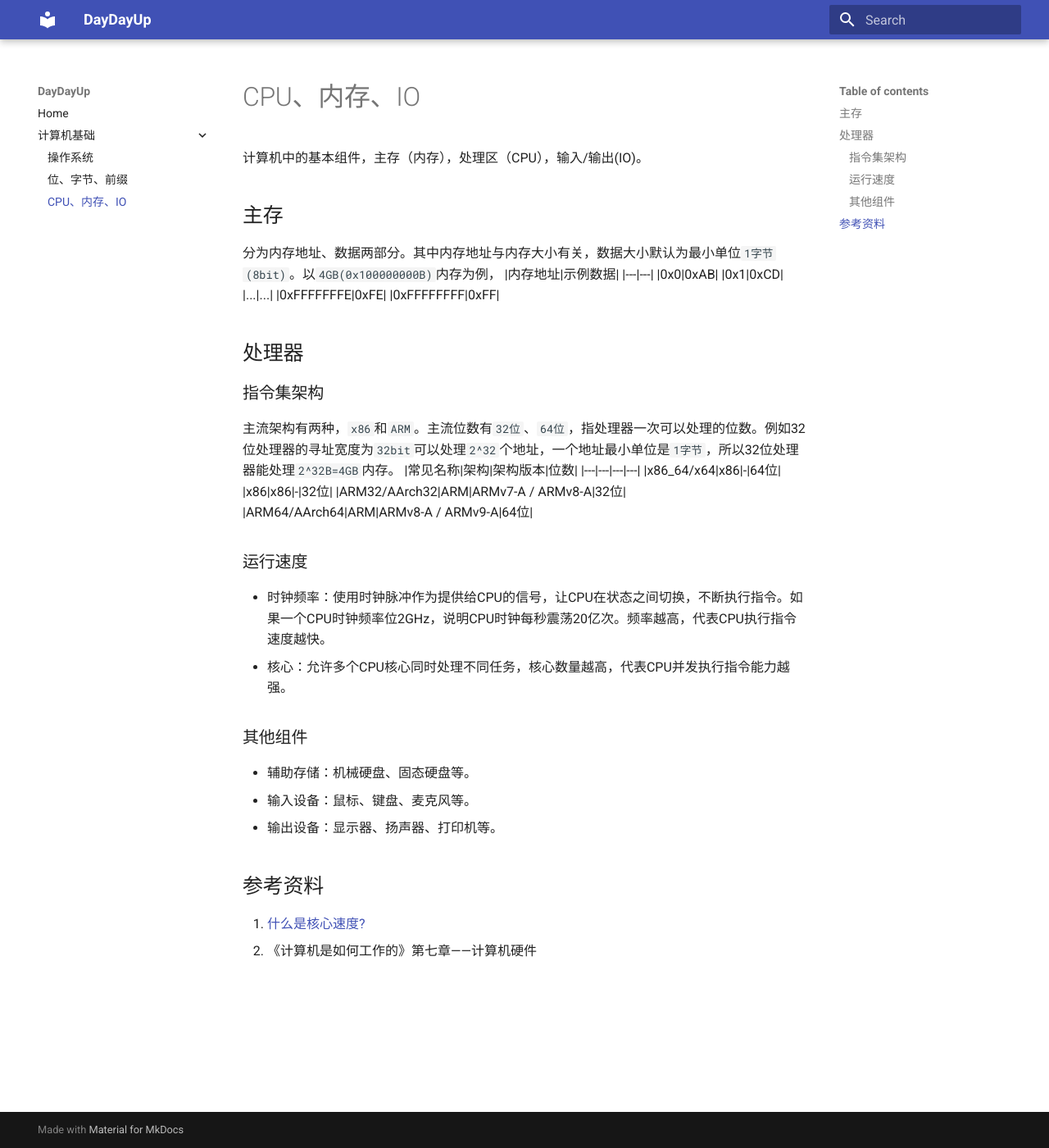
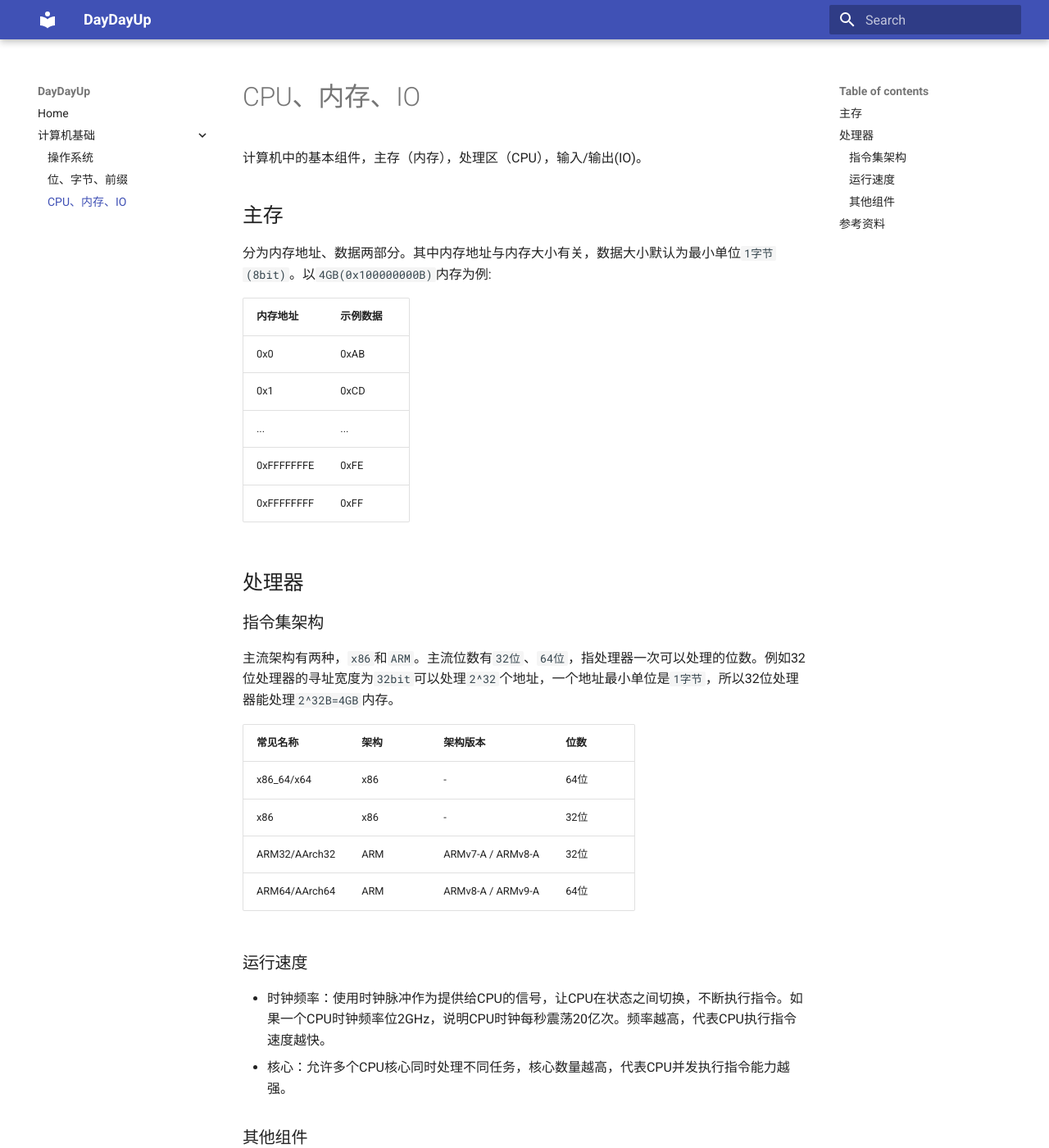
Before and after one commit to zmdyy0318/blog-repo, an MkDocs documentation site: the page built from docs/计算机基础/计算机硬件.md, in a window 1280 px wide and 1400 px high. Shown: the whole window at 82% size. Built offline with MkDocs 1.6.1 and Material for MkDocs 9.7.7, drawn with Linux system fonts in a browser that asks for light colours.

Commit message:
2026011702

```diff
--- a/docs/计算机基础/计算机硬件.md
+++ b/docs/计算机基础/计算机硬件.md
@@ -2,7 +2,8 @@
 计算机中的基本组件，主存（内存），处理区（CPU），输入/输出(IO)。
 
 ## 主存
-分为内存地址、数据两部分。其中内存地址与内存大小有关，数据大小默认为最小单位`1字节(8bit)`。以`4GB(0x100000000B)`内存为例，
+分为内存地址、数据两部分。其中内存地址与内存大小有关，数据大小默认为最小单位`1字节(8bit)`。以`4GB(0x100000000B)`内存为例:
+
 |内存地址|示例数据|
 |---|---|
 |0x0|0xAB|
@@ -15,6 +16,7 @@
 
 ### 指令集架构
 主流架构有两种，`x86`和`ARM`。主流位数有`32位`、`64位`，指处理器一次可以处理的位数。例如32位处理器的寻址宽度为`32bit`可以处理`2^32`个地址，一个地址最小单位是`1字节`，所以32位处理器能处理`2^32B=4GB`内存。
+
 |常见名称|架构|架构版本|位数|
 |---|---|---|---|
 |x86_64/x64|x86|-|64位|
```
Also changed, not shown: docs/计算机基础/操作系统.md (+1 -0 lines), docs/计算机基础/计算机基本单位.md (+8 -8 lines).
